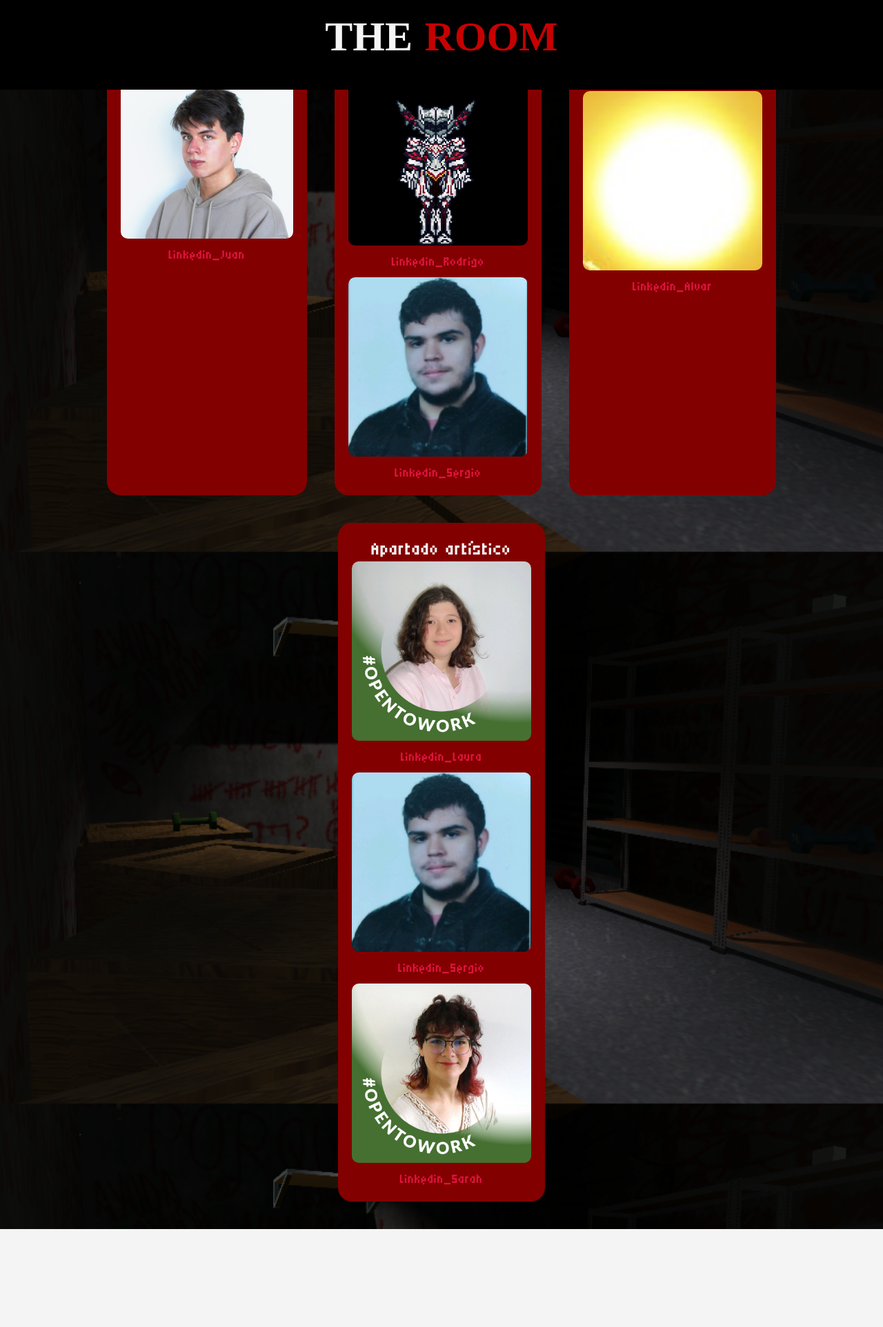
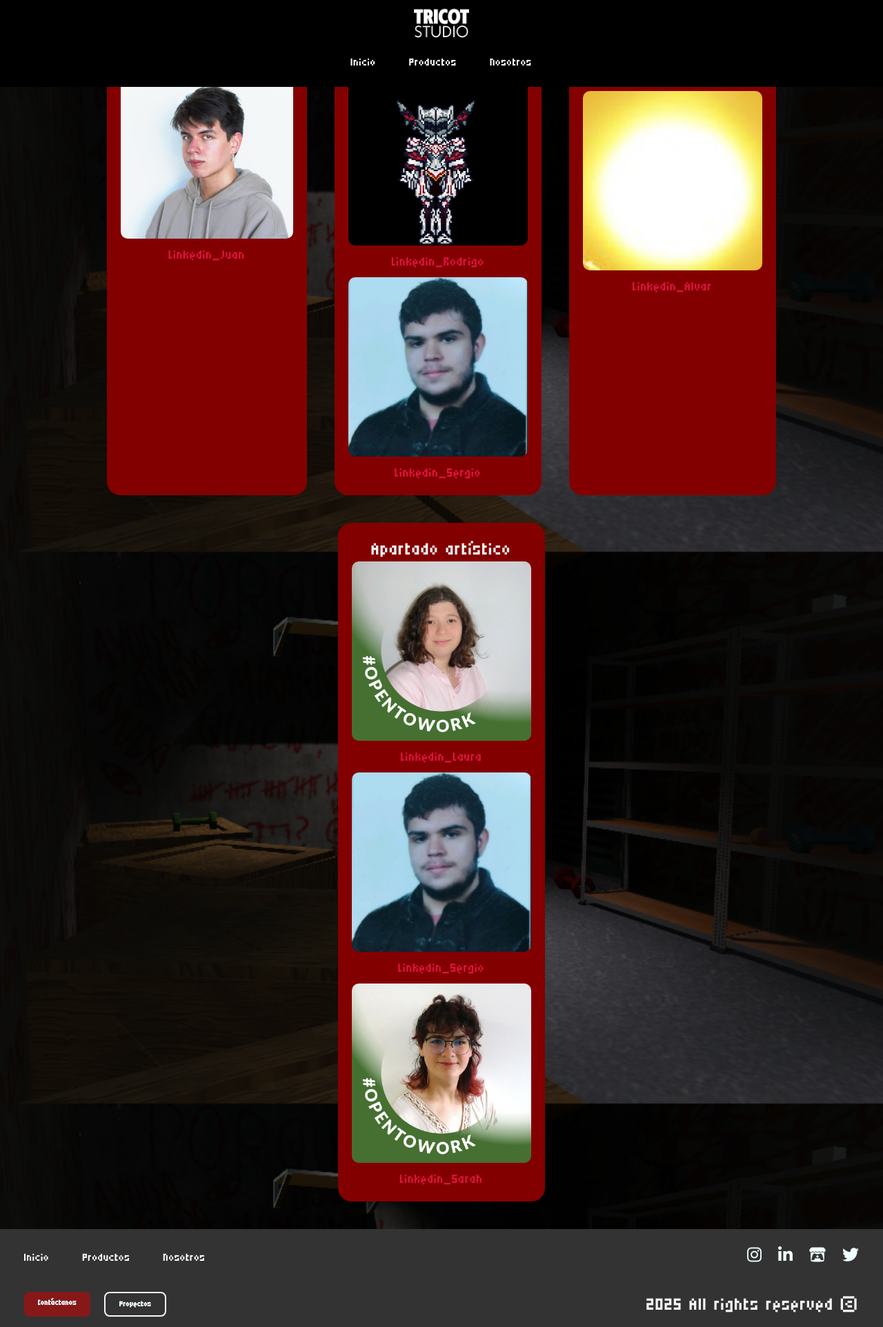
Before and after one commit to Cinsocraft/Trabajo-Web-Actualizado, a plain HTML site: page us.html in a window 1280 px wide. Shown: the whole page at 69% size. Before the commit the page ends 1782 px from the top, so only its background shows below. Drawn offline with Linux system fonts and the light colour scheme; a web font is replaced by a local one.

Commit message:
Cambios 6 imp footer y nav top

```diff
--- a/CSS/styles.css
+++ b/CSS/styles.css
@@ -321,30 +321,12 @@ p {
     flex-direction: row;
 }
 
-.rojo {
-    color: rgb(199, 1, 1);
-    font-size: 60px;
-    font-weight: bold;
-}
-
-.titulo h1 {
-    text-align: center;
-    font-family: 'titulos';
-    margin-bottom: 30px;
-}
-
 .titulo > a{
     width: 10%;
     max-width: 145px;
     min-width: 100px;
     height: auto;
   }
-
-.blanco {
-    color: whitesmoke;
-    font-size: 60px;
-    font-weight: bold;
-}
 
 
 #usbody p {
--- a/us.html
+++ b/us.html
@@ -16,20 +16,52 @@
     </head>
 
 
-
-    <header class="titulo_us">
-
-        <div class="titulo">
-            <h1><span class="blanco">THE</span> <span class="rojo">ROOM</span></h1>
-            <!-- <a href="index.html"><img src="img/TricotLogoMedium.webp" href="index.html"></a> -->
-        </div>
-
-    </header>
-
     <body class="fondo_us" id="usbody">
 
 
         <div class="contenedor_us">
+
+            <!-- Navigation bar -->
+                <header class="header">
+                    <div class="titulo">
+                        <!-- Logo -->
+                        <a href="#" class="logo"><img src="img\TricotLogoMedium.webp"></a>
+                        <!-- Desktop menu -->
+                        <nav class="nav-desktop">
+                            <ul class="menu-desktop">
+                                <li>
+                                    <a href="Home.html">Inicio</a>
+                                </li>
+                                <li>
+                                    <a href="Productos.html">Productos</a>
+                                </li>
+                                <li>
+                                    <a href="us.html">Nosotros</a>
+                                </li>
+                            </ul>
+                        </nav>
+                        <!-- Hamburger icon -->
+                        <input class="side-menu" type="checkbox" id="side-menu" />
+                        <label class="hamb" for="side-menu">
+                            <i class="fa-solid fa-bars"></i>
+                            <i class="fa-solid fa-times"></i>
+                        </label>
+                        <!-- Menu mobile -->
+                        <nav class="nav-mobile">
+                            <ul class="menu-mobile">
+                                <li>
+                                    <a href="Home.html">Inicio</a>
+                                </li>
+                                <li>
+                                    <a href="Productos.html">Productos</a>
+                                </li>
+                                <li>
+                                    <a href="#">Nosotros</a>
+                                </li>
+                            </ul>
+                        </nav>
+                    </div>
+                </header>
 
             <section class="Producer">
 
@@ -98,5 +130,48 @@
                    </div>
             </section>
         </div>
+          <footer>
+                <div class="f-row">
+                    <div class="f-menu">
+                        <nav class="nav-footer">
+                            <ul class="menu-footer">
+                                <li>
+                                    <a href="#">Inicio</a>
+                                </li>
+                                <li>
+                                    <a href="#">Productos</a>
+                                </li>
+                                <li>
+                                    <a href="#">Nosotros</a>
+                                </li>
+                            </ul>
+                        </nav>
+                    </div>
+                    <div class="social-icons">
+                        <!-- Iconos de font awesome -->
+                        <a href="https://www.instagram.com/elsrmapache.21/" target="_blank">
+                            <i class="fa-brands fa-instagram"></i>
+                        </a>
+                        <a href="https://es.linkedin.com/in/juan-diego-huiza-99b5142a4" target="_blank">
+                            <i class="fa-brands fa-linkedin-in"></i>
+                        </a>
+                        <a href="https://www.artstation.com/elsrmapache" target="_blank">
+                            <i class="fa-brands fa-itch-io"></i>
+                        </a>
+                        <a href="https://x.com/ElSrMapache21" target="_blank">
+                            <i class="fa-brands fa-twitter"></i>
+                        </a>
+                    </div>
+               </div>
+               <div class="f-row">
+                <div class="btn-group">
+                    <a href="#">Contáctanos</a>
+                    <a href="Productos.html">Proyectos</a>
+                </div>
+                    <div class="copyright">
+                        <p>2025 All rights reserved ©</p>
+                    </div>
+               </div>
+            </footer>
     </body>
 </html>
```
